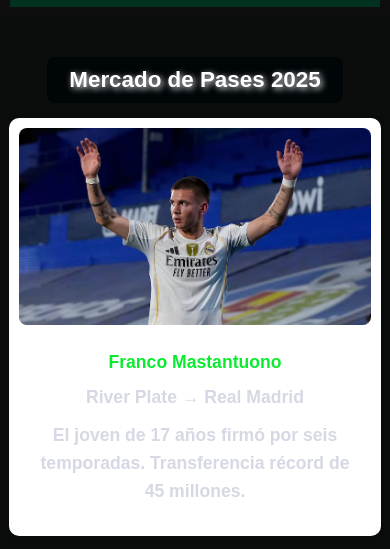
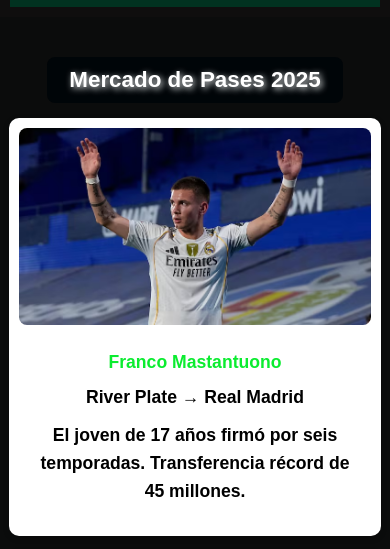
Before and after one commit to BautistaMazzolla/CODERHOUSE, a plain HTML site: page pages/mercadodepases.html in a window 390 px wide. Shown: the part 273-822 px from the top of the page. Drawn offline with Linux system fonts and the light colour scheme.

Commit message:
entrega 2

```diff
--- a/assets/css/style.css
+++ b/assets/css/style.css
@@ -1337,6 +1337,12 @@ footer a {
     margin-top: 8px;
   }
 
+  .info p {
+  font-size: 1.1rem;
+  color: #000000;
+  margin-bottom: 5px;
+}
+
   .traspaso {
     font-weight: bold;
     color: #013220;
```
Also changed, not shown: index.html (+3 -9 lines), pages/sudamericana.html (+4 -10 lines).
